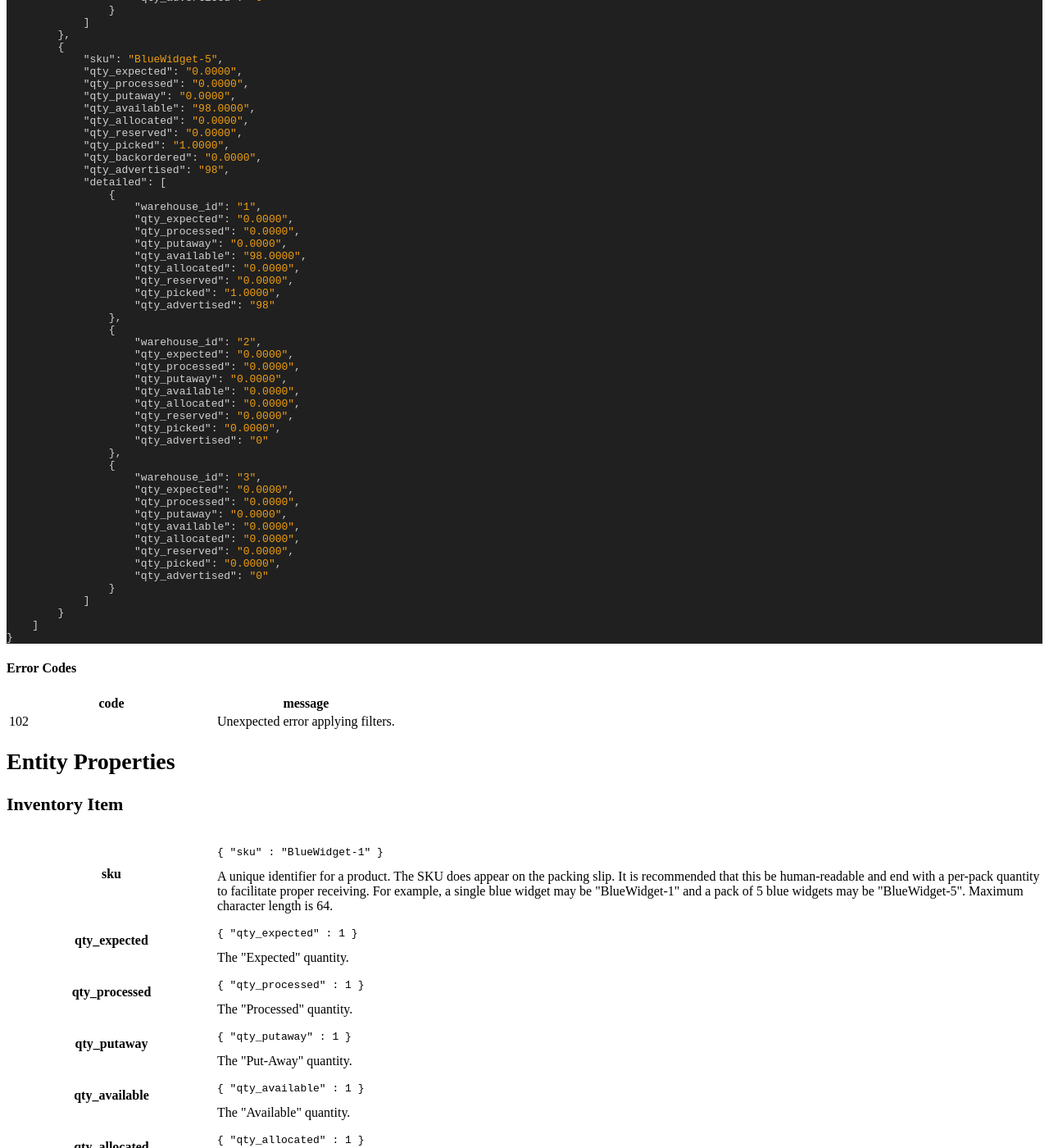
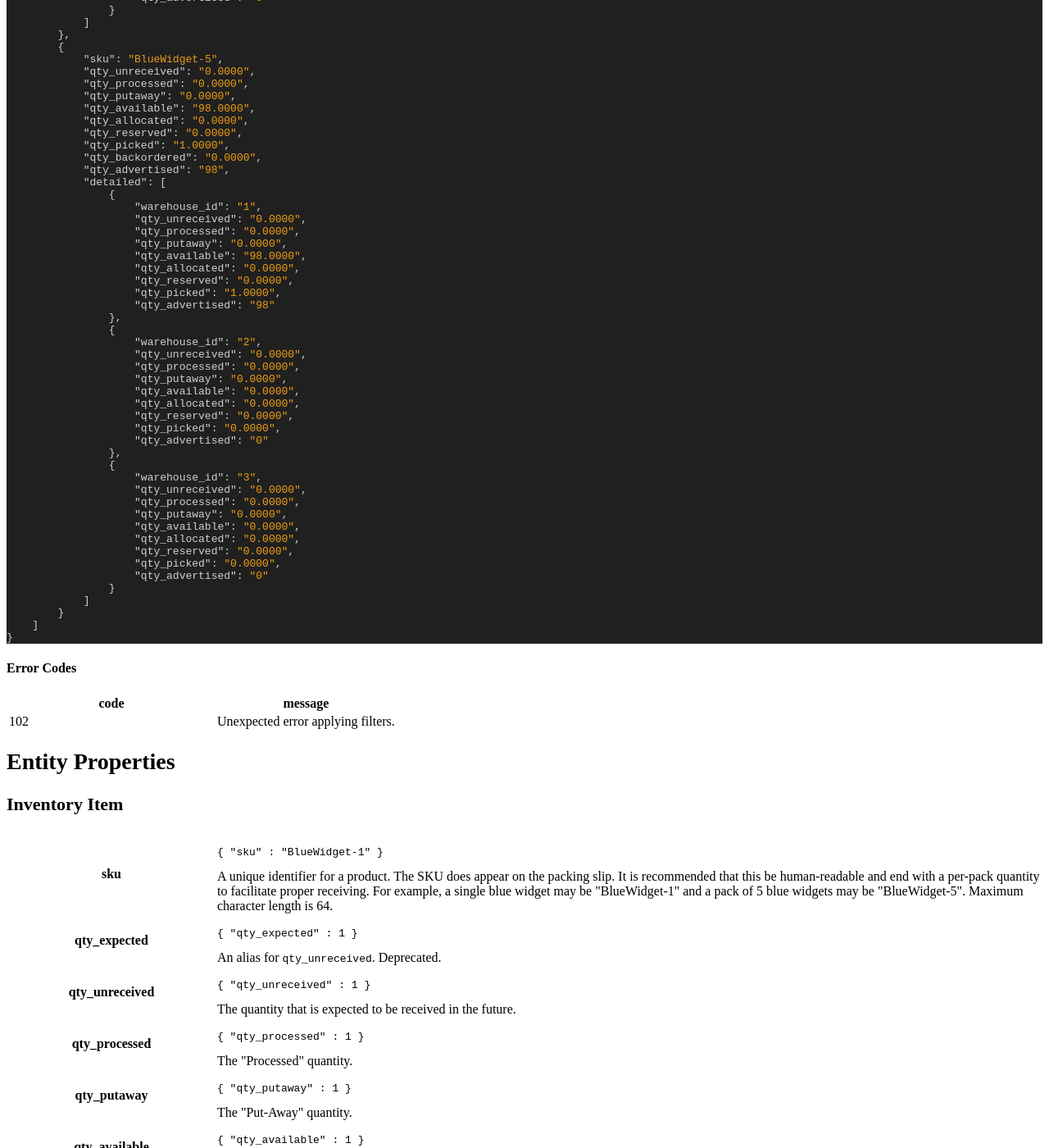
Before and after one commit to ShipStream/shipstream.github.io, a Jekyll site: the page built from _posts/2014-07-15-inventory.md, in a window 1280 px wide and 1400 px high, scrolled down 5980 px. Shown: the whole window at 82% size. Built offline with Jekyll 4.4.1, drawn with Linux system fonts in a browser that asks for light colours; a style sheet for code colours, icons or effects is not loaded; some of the changed text lies outside the part shown.

Commit message:
Document qty_unreceived.

```diff
--- a/_posts/2014-07-15-inventory.md
+++ b/_posts/2014-07-15-inventory.md
@@ -23,7 +23,7 @@ order: 10
 
 ShipStream tracks each merchant's inventory at all times using the following statuses:
 
- * **Expected** - Listed on open ASNs, RMAs and Other Deliveries that have not yet been received.
+ * **Unreceived** - Listed on open ASNs, RMAs and Other Deliveries that have not yet been received.
  * **Processed** - Counted on an ASN, RMA or Other Delivery but not yet put-away.
  * **Put-Away** - Has been received on an ASN, RMA or Other Delivery that has not yet been committed to the inventory.
    If you have auto-commit enabled this should always be 0.
@@ -130,7 +130,7 @@ Get all inventory for warehouse "2":
     "result" : [
         {
             "sku" : "BlueWidget-1",
-            "qty_expected"    : 0,
+            "qty_unreceived"  : 0,
             "qty_processed"   : 0,
             "qty_putaway"     : 50,
             "qty_available"   : 22,
@@ -142,7 +142,7 @@ Get all inventory for warehouse "2":
         },
         {
             "sku" : "BlueWidget-5",
-            "qty_expected"    : 40,
+            "qty_unreceived"  : 40,
             "qty_processed"   : 0,
             "qty_putaway"     : 0,
             "qty_available"   : 0,
@@ -311,7 +311,7 @@ An array of detailed items inventory, or an empty array if there were no matchin
     "result" : [
         {
             "sku": "BlueWidget-1",
-            "qty_expected": "0.0000",
+            "qty_unreceived": "0.0000",
             "qty_processed": "0.0000",
             "qty_putaway": "0.0000",
             "qty_available": "8.0000",
@@ -323,7 +323,7 @@ An array of detailed items inventory, or an empty array if there were no matchin
             "detailed": [
                 {
                     "warehouse_id": "1",
-                    "qty_expected": "0.0000",
+                    "qty_unreceived": "0.0000",
                     "qty_processed": "0.0000",
                     "qty_putaway": "0.0000",
                     "qty_available": "8.0000",
@@ -334,7 +334,7 @@ An array of detailed items inventory, or an empty array if there were no matchin
                 },
                 {
                     "warehouse_id": "2",
-                    "qty_expected": "0.0000",
+                    "qty_unreceived": "0.0000",
                     "qty_processed": "0.0000",
                     "qty_putaway": "0.0000",
                     "qty_available": "0.0000",
@@ -345,7 +345,7 @@ An array of detailed items inventory, or an empty array if there were no matchin
                 },
                 {
                     "warehouse_id": "3",
-                    "qty_expected": "0.0000",
+                    "qty_unreceived": "0.0000",
                     "qty_processed": "0.0000",
                     "qty_putaway": "0.0000",
                     "qty_available": "0.0000",
@@ -358,7 +358,7 @@ An array of detailed items inventory, or an empty array if there were no matchin
         },
         {
             "sku": "BlueWidget-5",
-            "qty_expected": "0.0000",
+            "qty_unreceived": "0.0000",
             "qty_processed": "0.0000",
             "qty_putaway": "0.0000",
             "qty_available": "98.0000",
@@ -370,7 +370,7 @@ An array of detailed items inventory, or an empty array if there were no matchin
             "detailed": [
                 {
                     "warehouse_id": "1",
-                    "qty_expected": "0.0000",
+                    "qty_unreceived": "0.0000",
                     "qty_processed": "0.0000",
                     "qty_putaway": "0.0000",
                     "qty_available": "98.0000",
@@ -381,7 +381,7 @@ An array of detailed items inventory, or an empty array if there were no matchin
                 },
                 {
                     "warehouse_id": "2",
-                    "qty_expected": "0.0000",
+                    "qty_unreceived": "0.0000",
                     "qty_processed": "0.0000",
                     "qty_putaway": "0.0000",
                     "qty_available": "0.0000",
@@ -392,7 +392,7 @@ An array of detailed items inventory, or an empty array if there were no matchin
                 },
                 {
                     "warehouse_id": "3",
-                    "qty_expected": "0.0000",
+                    "qty_unreceived": "0.0000",
                     "qty_processed": "0.0000",
                     "qty_putaway": "0.0000",
                     "qty_available": "0.0000",
@@ -430,7 +430,12 @@ An array of detailed items inventory, or an empty array if there were no matchin
 <tr><th>qty_expected</th>
 <td>
 	<pre><code>{ "qty_expected" : 1 }</code></pre>
-	The "Expected" quantity.
+	An alias for <code>qty_unreceived</code>. Deprecated.
+</td></tr>
+<tr><th>qty_unreceived</th>
+<td>
+	<pre><code>{ "qty_unreceived" : 1 }</code></pre>
+	The quantity that is expected to be received in the future.
 </td></tr>
 <tr><th>qty_processed</th>
 <td>
```
Also changed, not shown: _posts/2014-07-25-delivery.md (+9 -0 lines).
